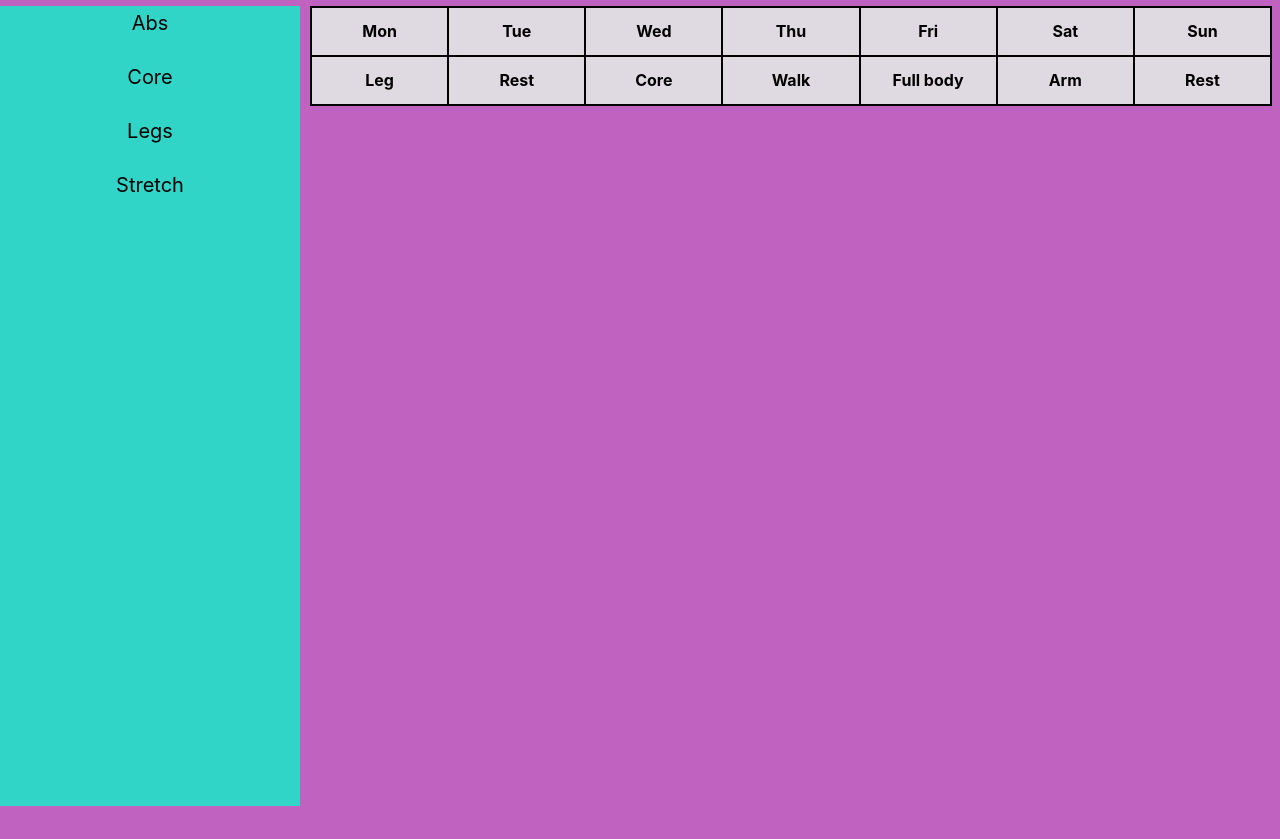
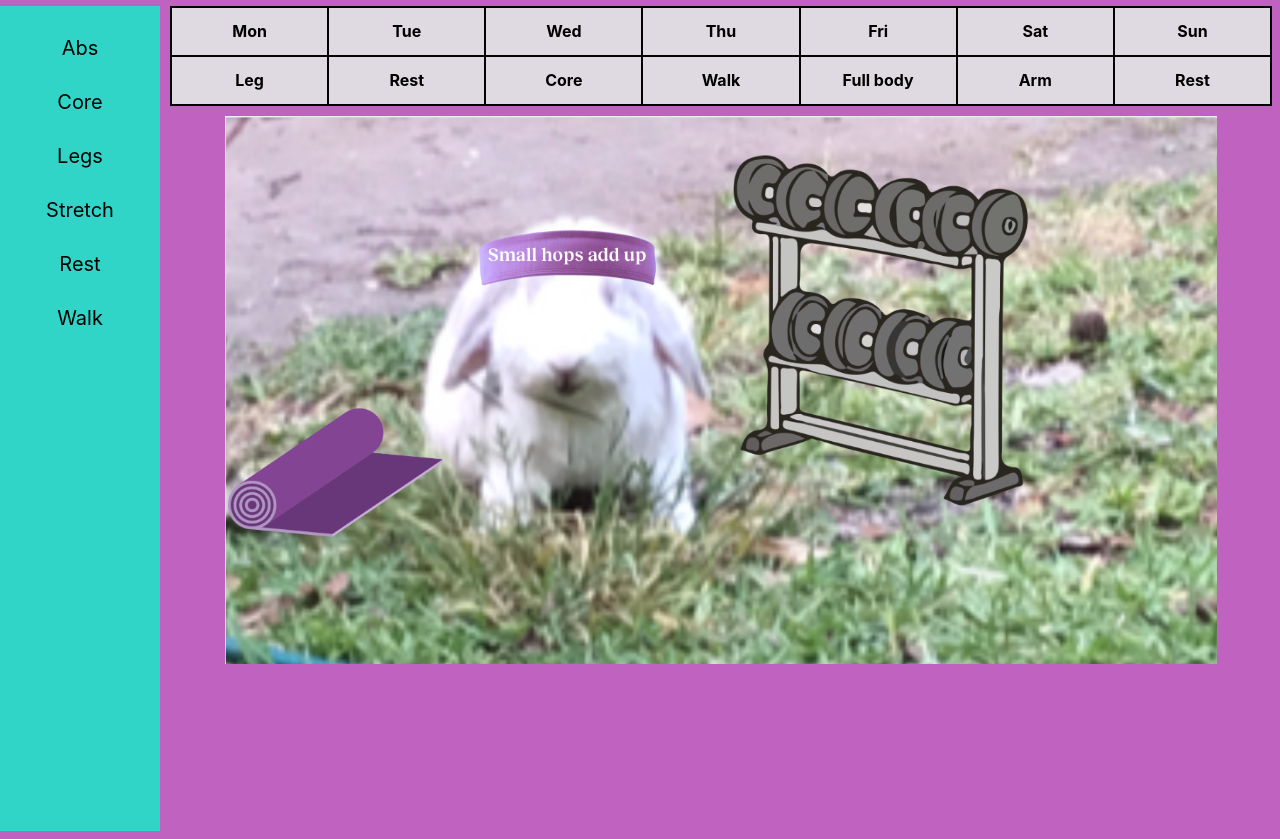
Before and after one commit to rab4-del/workoutmother, a plain HTML site: page index.html in a window 1280 px wide. Shown: the part 76-915 px from the top of the page. Before the commit the page ends 890 px from the top, so only its background shows below. Drawn offline with Linux system fonts and the light colour scheme.

Commit message:
finish index.html

```diff
--- a/index.html
+++ b/index.html
@@ -8,20 +8,22 @@
     </head>
 
     <body>
-        <h1>Something</h1>
+        <h1>The Daily Bunny Hop</h1>
 
         <div class="container">
 
         <div class="links">
             <ul>
-                <li>Abs</li>
-                <li>Core</li>
-                <li>Legs</li>
-                <li>Stretch</li>
+                <li><a href="./website/abs.html">Abs</a></li>
+                <li><a href="./website/core.html">Core</a></li>
+                <li><a href="./website/legs.html">Legs</a></li>
+                <li><a href="./website/stretch.html">Stretch</a></li>
+                <li><a href="./website/rest.html">Rest</a></li>
+                <li><a href="./website/walk.html">Walk</a></li>
             </ul>
         </div>
 
-
+        <div class="content">
         <table>
             <tr class="day">
                 <th width="100">Mon</th>
@@ -42,6 +44,9 @@
                 <th>Rest</th>
             </tr>
         </table>
+
+        <img src="./pictures/bunnyhomepage.png" alt="rabbit with weights" width="90%">
+        </div>
         </div>
     </body>
 </html>
--- a/style.css
+++ b/style.css
@@ -34,12 +34,12 @@ li {
     display: flex;
     flex-direction: column;
     align-items: center;
-    justify-content: flex-start;
     gap: 20px;
     background-color: #30D5C8;
-    width: 300px;
+    width: 20vh;
     min-height: 100vh;
     padding: 0px;
+    padding-top: 25px;
     margin: 0px;
     font-size: 20px;
 }
@@ -48,3 +48,13 @@ li {
 body {
     font-family: -apple-system, BlinkMacSystemFont, 'Segoe UI', Roboto, Oxygen, Ubuntu, Cantarell, 'Open Sans', 'Helvetica Neue', sans-serif;
 }
+
+a {
+    text-decoration: none;
+    color: black;
+}
+
+img {
+    display: block;
+    margin: 10px auto;
+}
```
Also changed, not shown: website/abs.html (+11 -0 lines), pictures/bunnyhomepage.png (added), website/rest.html (added), website/walk.html (added).
